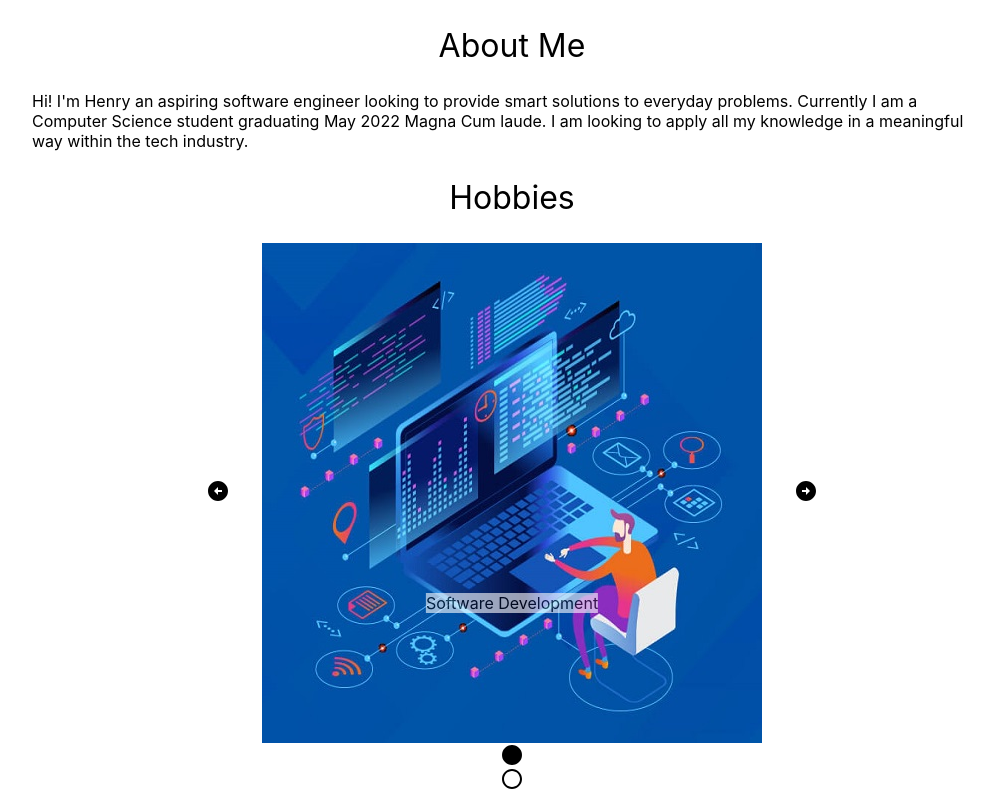
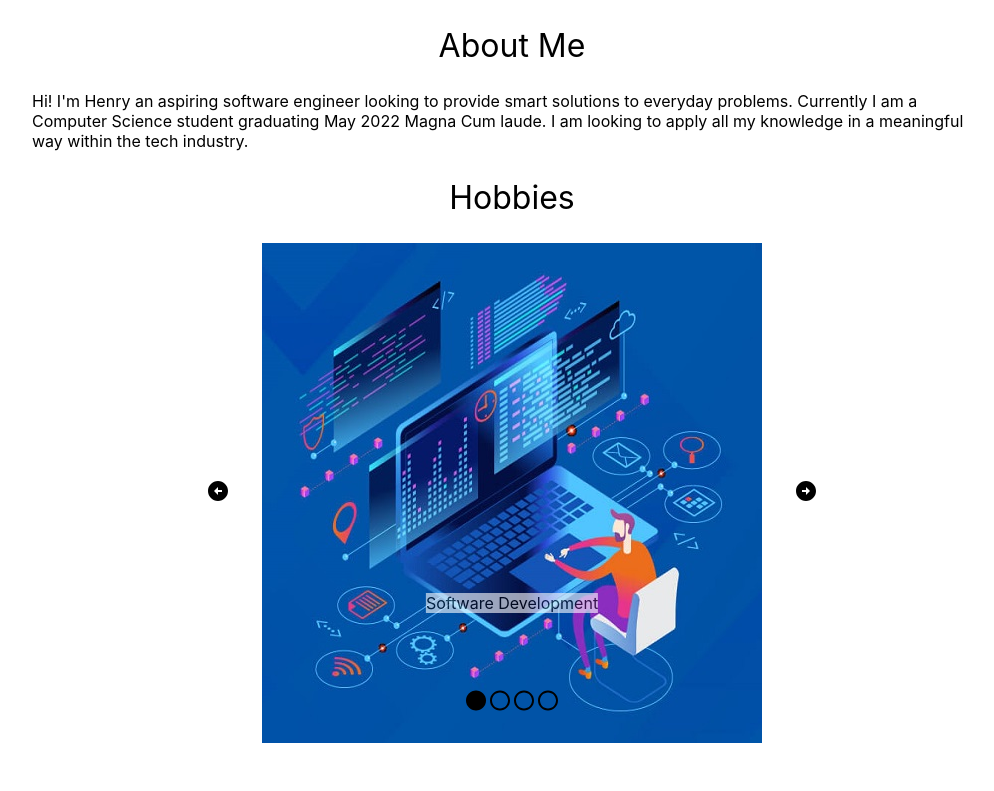
Before and after one commit to Henry-Cevallos/Henry-Cevallos.github.io, a React (Create React App) app: page / in a window 1280 px wide. Shown: the part 223-1014 px from the top of the page, without its empty margins (128-1122 px from the left). After the commit the page ends 970 px from the top, so only its background shows below. Built offline with nearby package versions, Linux system fonts and the light colour scheme.

Commit message:
functionality to circles

```diff
--- a/src/components/Carousel.js
+++ b/src/components/Carousel.js
@@ -30,6 +30,12 @@ const Carousel = ({images_array, headings}) => {
                 <div className='caption'>
                     <div>{headings[image_index]}</div>
                 </div>
+                <div className='circles'>
+                    <Circle enabled={image_index === 0}/>
+                    <Circle enabled={image_index === 1}/>
+                    <Circle enabled={image_index === 2}/>
+                    <Circle enabled={image_index === 3}/>
+                </div>
             </div>
 
             <div className='col arrow'  onClick={() => increaseIndex()}>
@@ -38,8 +44,7 @@ const Carousel = ({images_array, headings}) => {
 
             </div>
 
-            <Circle enabled={true} />
-            <Circle enabled={false} />
+
         </div>
     )
 }
--- a/src/styles/Carousel.css
+++ b/src/styles/Carousel.css
@@ -37,3 +37,10 @@ img{
     text-align: center;
 
 }
+
+.circles {
+    position: absolute;
+    bottom: 5%;
+    left: 50%;
+    transform: translate(-50%, -5%);
+}
```
